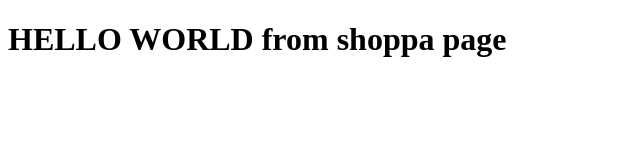
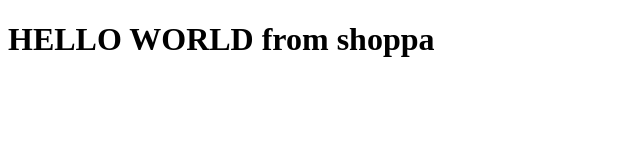
Before and after one commit to nehldotjs/shoppa-page, a React (Create React App) app: page / in a window 1280 px wide. Shown: the top 160 px of the page, without its empty margins (0-640 px from the left). Built offline with nearby package versions, Linux system fonts and the light colour scheme.

Commit message:
NEW COMMIT

```diff
--- a/package.json
+++ b/package.json
@@ -9,6 +9,7 @@
     "@testing-library/user-event": "^13.5.0",
     "react": "^18.2.0",
     "react-dom": "^18.2.0",
+    "react-router-dom": "^6.8.1",
     "react-scripts": "5.0.1",
     "web-vitals": "^2.1.4"
   },
--- a/src/App.js
+++ b/src/App.js
@@ -1,8 +1,14 @@
+import Components from "./Components";
+import { BrowserRouter as Router, Route, Routes } from "react-router-dom";
 function App() {
   return (
-    <div className="App">
-      <h1>HELLO WORLD from shoppa page</h1>
-    </div>
+    <>
+      <Router>
+        <Routes>
+          <Route exact path="/" element={<Components />}></Route>
+        </Routes>
+      </Router>
+    </>
   );
 }
 export default App;
--- /dev/null
+++ b/src/Components.js
@@ -0,0 +1,11 @@
+import React from 'react'
+
+function Components() {
+  return (
+    <div className="App">
+      <h1>HELLO WORLD from shoppa</h1>
+    </div>
+  );
+}
+
+export default Components
```
Also changed, not shown: 1 other file (tests, documents, lock files or other folders).
